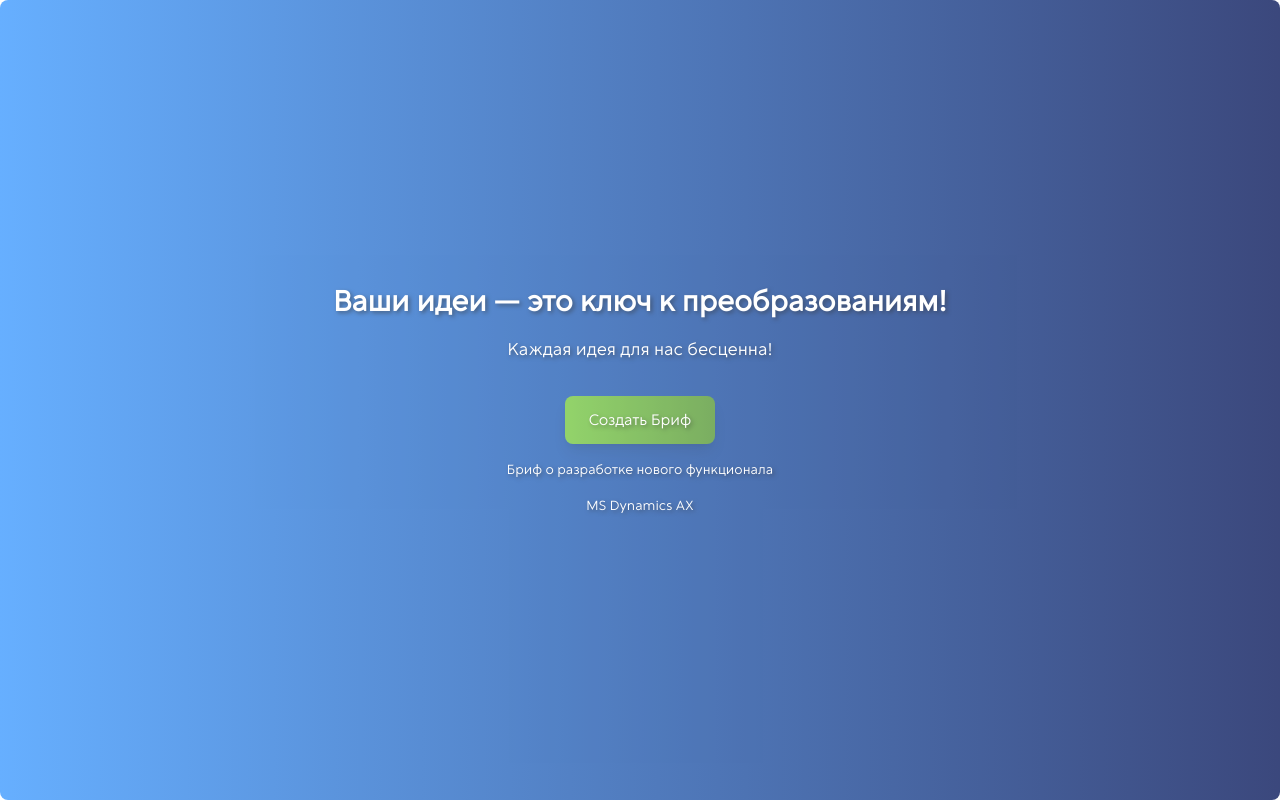
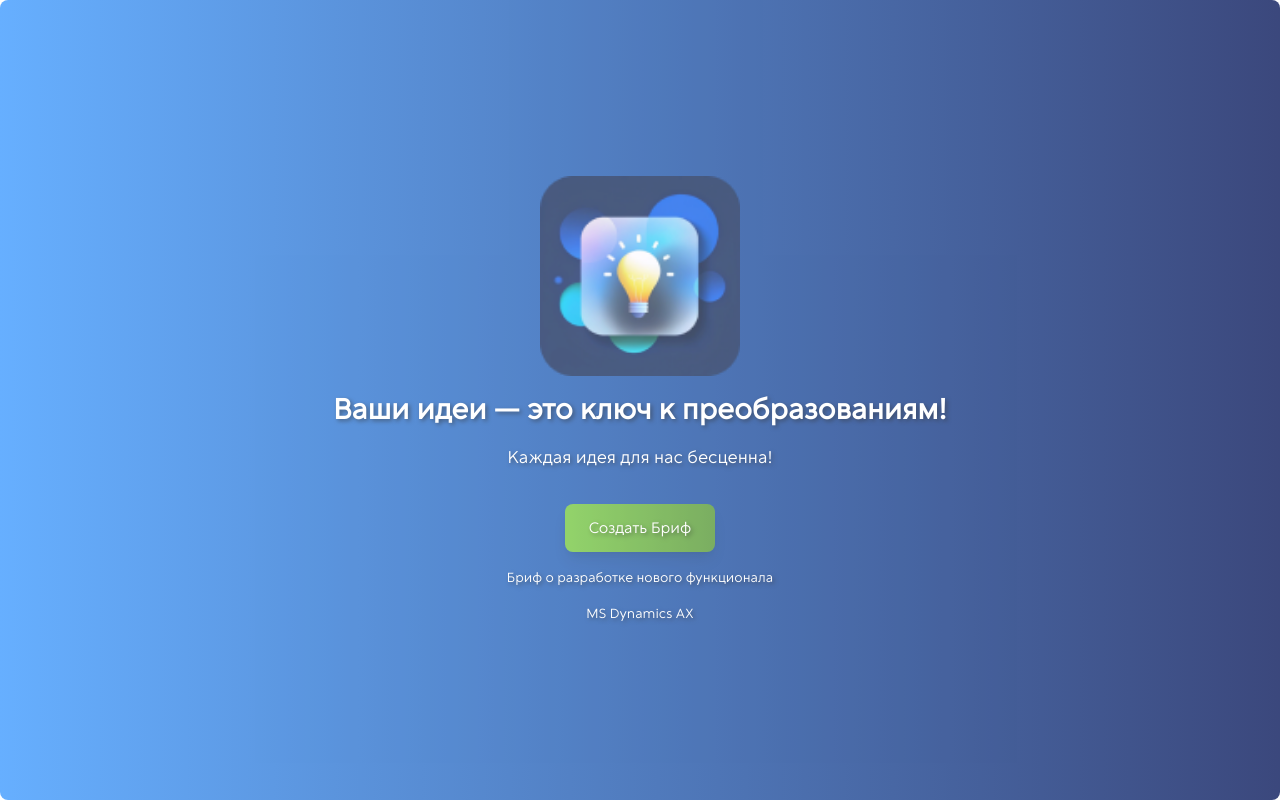
Before and after one commit to OlyaOlsh/BriefTechFormReact, a React (Create React App) app: page /home in a window 1280 px wide. Built offline with nearby package versions, Linux system fonts and the light colour scheme.

Commit message:
43change

```diff
--- a/src/page/BriefFormNew/BriefFormNew.jsx
+++ b/src/page/BriefFormNew/BriefFormNew.jsx
@@ -4,6 +4,7 @@ import { db } from './../../../src/firebase.js';
 import { collection, addDoc } from 'firebase/firestore';
 import './../../../src/reset.css';
 import './BriefFormNew.css';
+
 
 const inputClasses = "w-full px-3 py-2 placeholder-input text-input bg-blue-100 rounded-lg mb-4 font-MarvelSans-Regular";
 const buttonClasses = 'bg-gradient-to-r from-blue-500 to-blue-700 text-white w-full py-3 px-6 rounded-lg shadow-lg transform transition-transform duration-300 hover:scale-105 hover:shadow-xl font-MarvelSans-Regular active:scale-95 active:shadow-inner'; // Добавлен эффект нажатия
--- a/src/page/HomeBrief/HomeBrief.jsx
+++ b/src/page/HomeBrief/HomeBrief.jsx
@@ -3,6 +3,7 @@ import React, { useEffect, useState } from 'react';
 import './../../../src/reset.css';
 import './HomeBrief.css';
 import { Link } from 'react-router-dom';
+import logo from './../../../src/img/briefLogo.png';
 
 const buttonClasses = 'bg-gradient-to-r from-[#78C946] to-[#5A9A3A] text-white py-3 px-6 rounded-lg shadow-lg transform transition-transform duration-300 hover:scale-105 hover:shadow-xl font-MarvelSans-Regular';
 
@@ -47,6 +48,7 @@ const Test = () => {
   <div className= "flex justify-center items-center h-screen absolute inset-0 bg-gradient-to-r from-[#409BFF] to-[#0a1a5c] opacity-80 rounded-lg p-6">
 
       <div className="text-center">
+      <img src={logo} alt="Логотип"  className="mb-4 mx-auto"  style={{ width: '200px', height: 'auto' }} />
         <p className="text-3xl font-bold text-white mb-4 font-MarvelSans-Regular"style={{ textShadow: '2px 2px 4px rgba(0, 0, 0, 0.5)' }}>Ваши идеи — это ключ к преобразованиям!</p>
         <p className="text-lg text-white mb-8" style={{ textShadow: '2px 2px 4px rgba(0, 0, 0, 0.5)' }}>Каждая идея для нас бесценна!</p>
 
```
Also changed, not shown: src/img/briefLogo.png (added).
